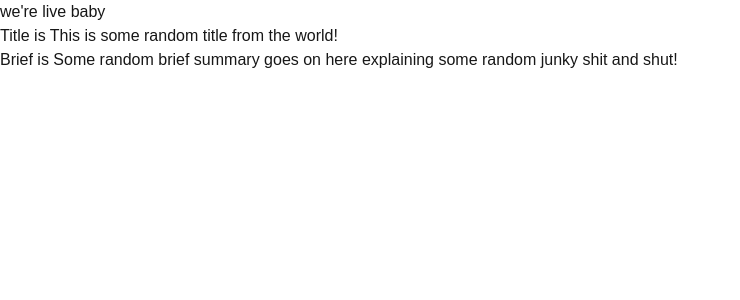
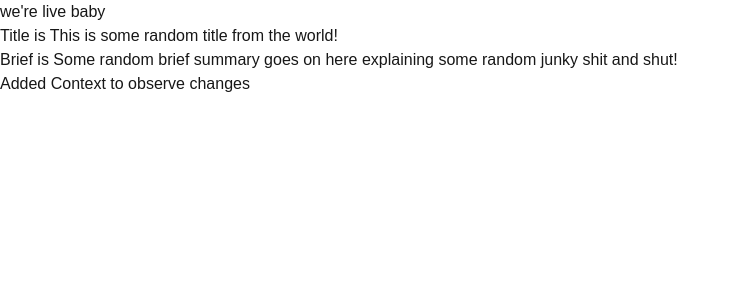
Before and after one commit to elisdotenv/unfolded-frontend-ui, a Next.js app: page / in a window 1280 px wide. Shown: the top 300 px of the page, without its empty margins (0-740 px from the left). Built offline with nearby package versions, Linux system fonts and the light colour scheme.

Commit message:
Added Context to Observe Changes

```diff
--- a/src/app/page.js
+++ b/src/app/page.js
@@ -7,6 +7,7 @@ export default function Home() {
       <div className={`w-screen h-screen flex flex-col gap-4 items-center justify-center`}>
         <p className={`text-pink-600`}> we&apos;re live baby </p>
         <PostCard />
+        <p className={`text-lime-500`}>Added Context to observe changes</p>
       </div>
     </>
   );
```
